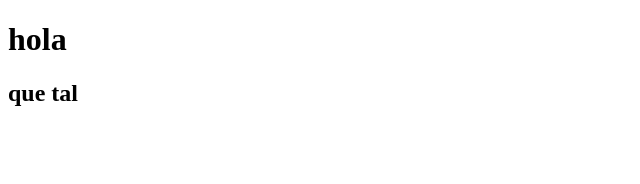
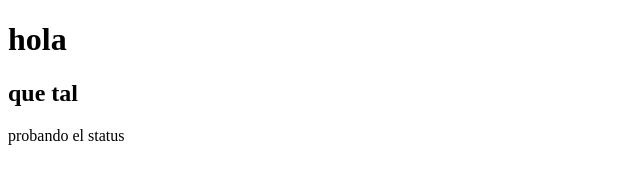
Before and after one commit to StephiLegarra/clase10, a plain HTML site: page index.html in a window 1280 px wide. Shown: the whole page, without its empty margins (0-640 px from the left). Drawn offline with Linux system fonts and the light colour scheme.

Commit message:
probando

```diff
--- a/index.html
+++ b/index.html
@@ -9,5 +9,6 @@
 <body>
     <h1> hola </h1>
     <h2> que tal </h2>
+    <p> probando el status</p>
 </body>
 </html>
```
